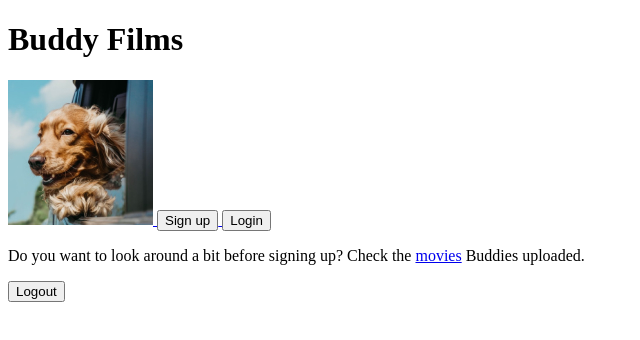
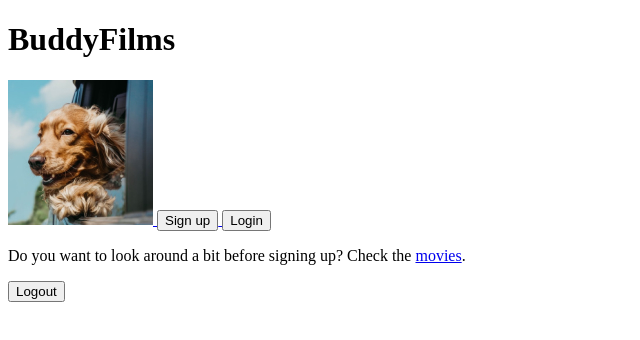
Before and after one commit to jelin-mi/project-frontend, a React (Create React App) app: page / in a window 1280 px wide. Shown: the top 340 px of the page, without its empty margins (0-640 px from the left). Built offline with nearby package versions, Linux system fonts and the light colour scheme; no server answers; the HTML template or start-up script is replaced by a standard one.

Commit message:
notes added

```diff
--- a/src/pages/Home.jsx
+++ b/src/pages/Home.jsx
@@ -8,7 +8,7 @@ function Home() {
 
   return (
     <div>
-      <h1>Buddy Films</h1>
+      <h1>BuddyFilms</h1>
       <img src={cover} alt="" />
 
       {!isLoggedIn && (
@@ -22,8 +22,7 @@ function Home() {
             <button>Login</button>{' '}
           </Link>
           <p>
-            Do you want to look around a bit before signing up? Check the <Link to={'/movies'}>movies</Link>{' '}
-            Buddies uploaded.
+            Do you want to look around a bit before signing up? Check the <Link to={'/movies'}>movies</Link>.
           </p>{' '}
         </>
       )}
```
